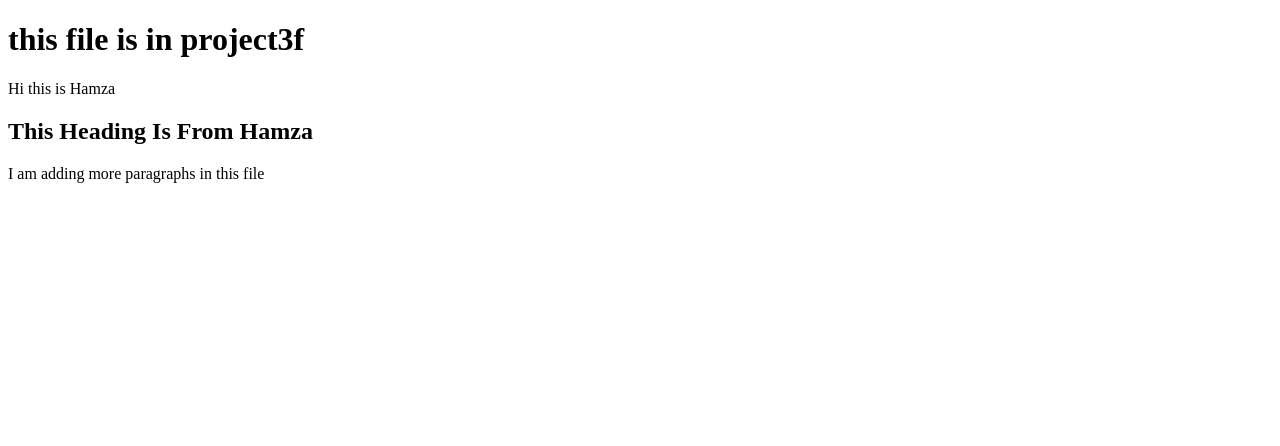
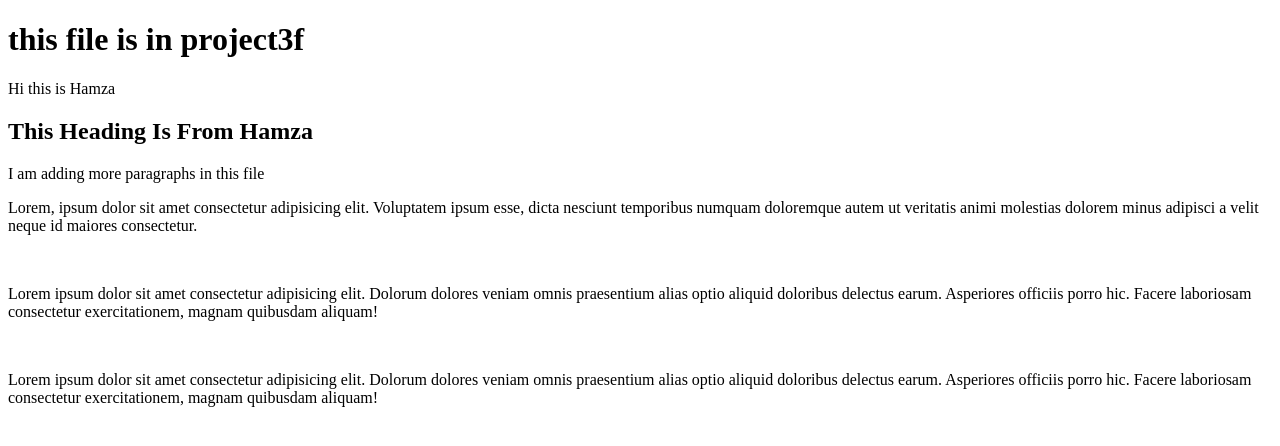
Before and after one commit to hfafar/project3f, a plain HTML site: page index.html in a window 1280 px wide. Drawn offline with Linux system fonts and the light colour scheme.

Commit message:
fifth commir

```diff
--- a/index.html
+++ b/index.html
@@ -11,5 +11,12 @@
     <p>Hi this is Hamza</p>
     <h2>This Heading Is From Hamza</h2>
     <p>I am adding more paragraphs in this file</p>
+   <p> Lorem, ipsum dolor sit amet consectetur adipisicing elit. Voluptatem ipsum esse, dicta nesciunt temporibus numquam doloremque autem ut veritatis animi molestias dolorem minus adipisci a velit neque id maiores consectetur. </p>
+   <br>
+   <p>Lorem ipsum dolor sit amet consectetur adipisicing elit. Dolorum dolores veniam omnis praesentium alias optio aliquid doloribus delectus earum. Asperiores officiis porro hic. Facere laboriosam consectetur exercitationem, magnam quibusdam aliquam!</p>
+   <br>	<p>Lorem ipsum dolor sit amet consectetur adipisicing elit. Dolorum dolores veniam omnis praesentium alias optio aliquid
+    doloribus delectus earum. Asperiores officiis porro hic. Facere laboriosam consectetur exercitationem, magnam
+    quibusdam aliquam!</p>
+
 </body>
 </html>
```
